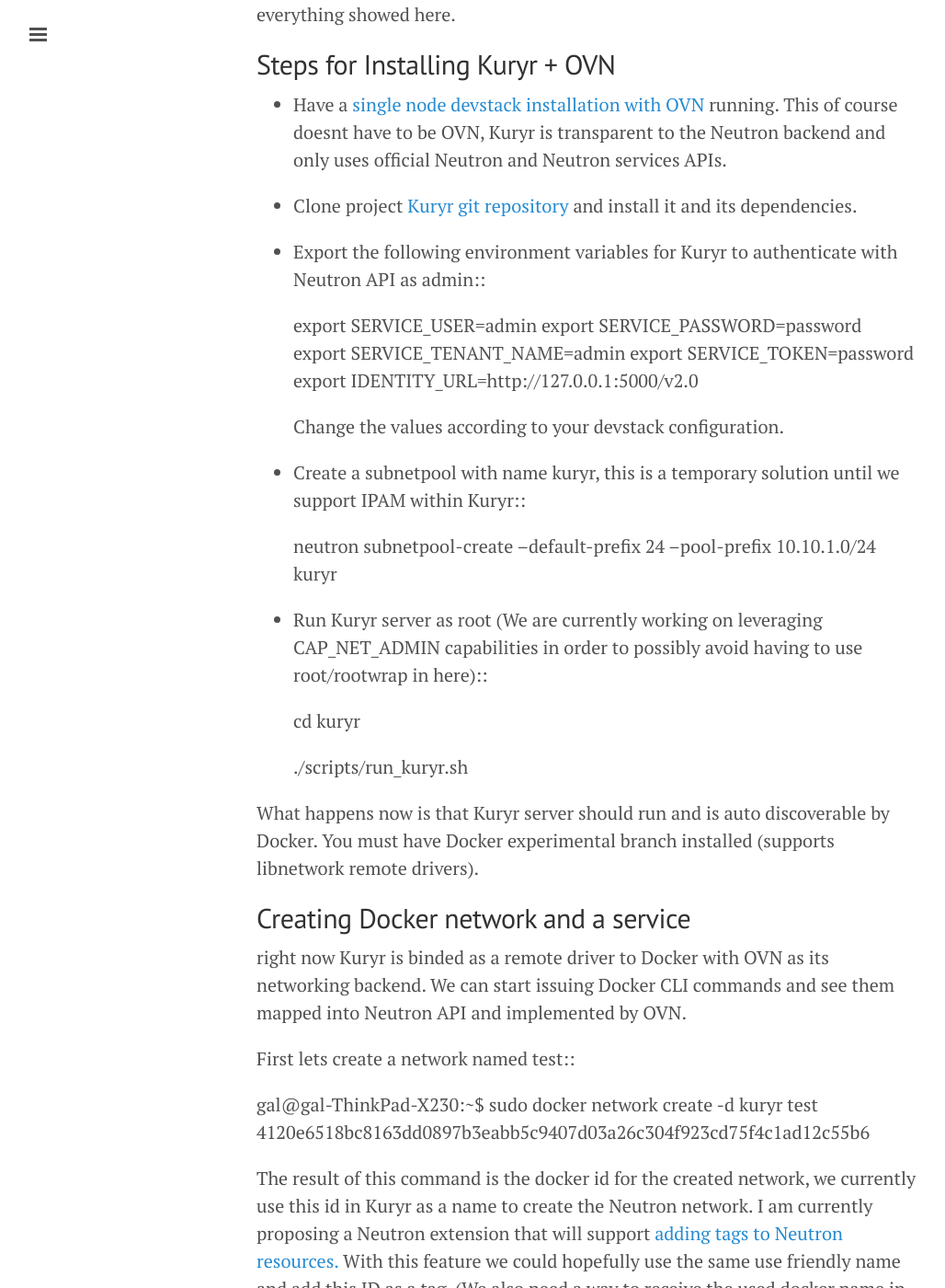
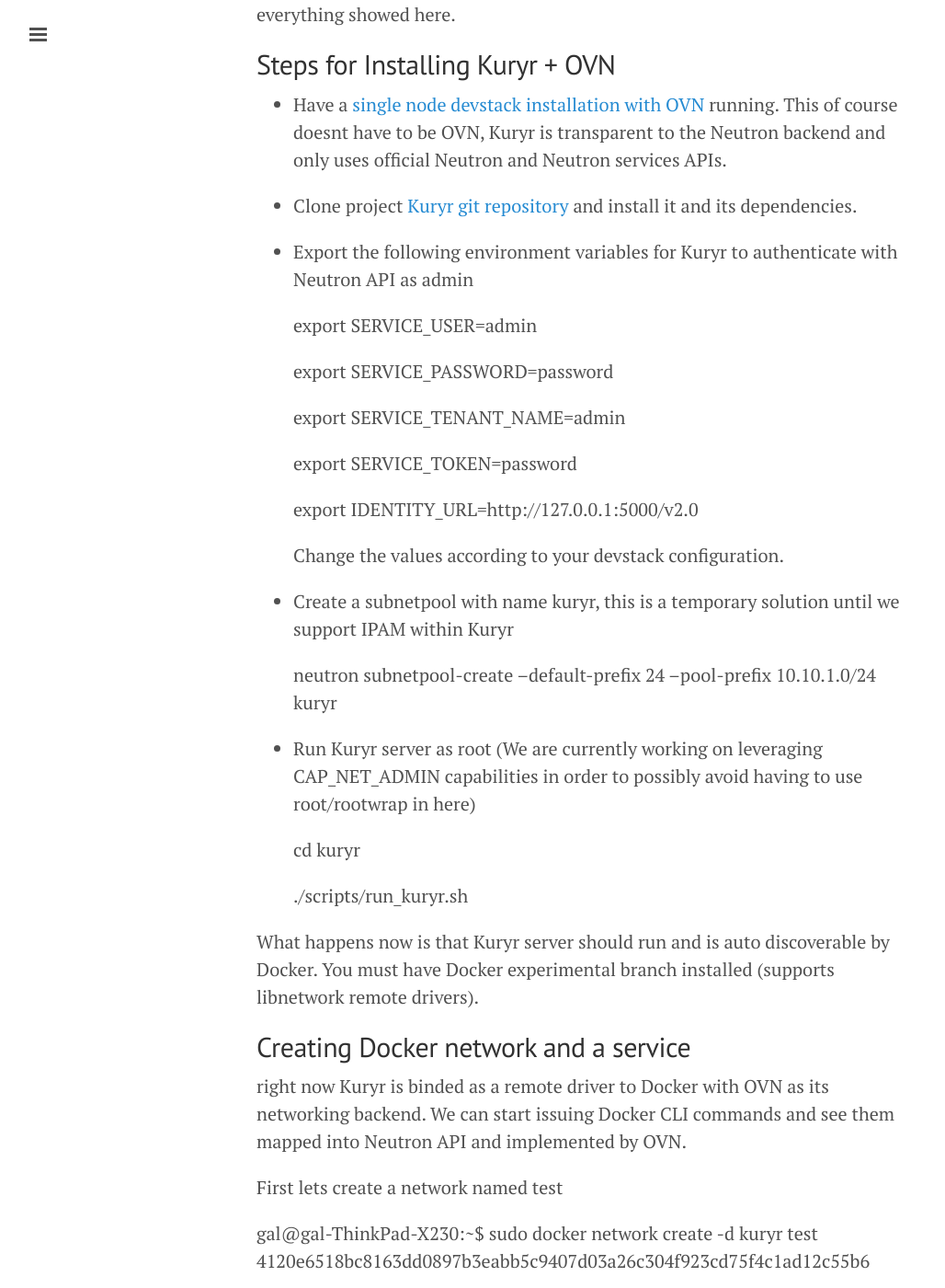
Before and after one commit to GalSagie/GalSagie.github.io, a Jekyll site: the page built from _posts/2015-10-10-kuryr-ovn.md, in a window 1280 px wide and 1400 px high, scrolled down 691 px. Shown: the whole window at 92% size, without its empty margins (1-1029 px from the left). Built offline with Jekyll 4.4.1, drawn with Linux system fonts in a browser that asks for light colours; Markdown is read by kramdown in place of the engine named in the settings; comment, search, counter and statistics services are not loaded; some of the changed text lies outside the part shown.

```diff
--- a/_posts/2015-10-10-kuryr-ovn.md
+++ b/_posts/2015-10-10-kuryr-ovn.md
@@ -42,23 +42,27 @@ to reproduce everything showed here.
 
 * Clone project [Kuryr git repository](https://github.com/openstack/kuryr) and install it and its dependencies.
 
-* Export the following environment variables for Kuryr to authenticate with Neutron API as admin::
+* Export the following environment variables for Kuryr to authenticate with Neutron API as admin
 
     export SERVICE_USER=admin
+
     export SERVICE_PASSWORD=password
+
     export SERVICE_TENANT_NAME=admin
+
     export SERVICE_TOKEN=password
+
     export IDENTITY_URL=http://127.0.0.1:5000/v2.0
 
   Change the values according to your devstack configuration.
 
 * Create a subnetpool with name kuryr, this is a temporary solution until we support IPAM
-  within Kuryr::
+  within Kuryr
 
   neutron subnetpool-create --default-prefix 24 --pool-prefix 10.10.1.0/24 kuryr
 
 * Run Kuryr server as root (We are currently working on leveraging CAP_NET_ADMIN capabilities in order
-  to possibly avoid having to use root/rootwrap in here)::
+  to possibly avoid having to use root/rootwrap in here)
 
    cd kuryr
 
@@ -74,7 +78,7 @@ backend.
 We can start issuing Docker CLI commands and see them mapped into Neutron API and implemented
 by OVN.
 
-First lets create a network named test::
+First lets create a network named test
 
   gal@gal-ThinkPad-X230:~$ sudo docker network create -d kuryr test
   4120e6518bc8163dd0897b3eabb5c9407d03a26c304f923cd75f4c1ad12c55b6
@@ -92,7 +96,7 @@ and attach them on demand to containers.
 If you noticed the above command had the `-d kuryr` syntax in it, this tells docker to use
 the Kuryr libnetwork remote driver.
 
-Next step will be to publish the service foo::
+Next step will be to publish the service foo
 
   gal@gal-ThinkPad-X230:~$ sudo docker service publish foo.test
   4402a7e4983a2c328770b7475de0c7252e6e66fa41863a4324d7988bd5307c16
@@ -112,7 +116,7 @@ The next step will be to run a container and attach this container to the servic
 This should allocate an IP to the container using Neutron IPAM and bind the container namespace to the
 "networking infrastructure", in our case OVS bridge.
 
-Starting the container::
+Starting the container
 
   gal@gal-ThinkPad-X230:~$ sudo docker run --rm --net=none -it ubuntu /bin/bash
   root@ae15b8c355ef:/#
@@ -137,7 +141,7 @@ the port and network are also added to Neutron using the Neutron CLI.
 ## Container port in OVN
 
 If we look at the container interfaces, we can see that we have an eth0 interface with an IP
-allocated by Neutron::
+allocated by Neutron
 
    root@ae15b8c355ef:/# ip a
    1: lo: <LOOPBACK,UP,LOWER_UP> mtu 65536 qdisc noqueue state UNKNOWN group default
```
